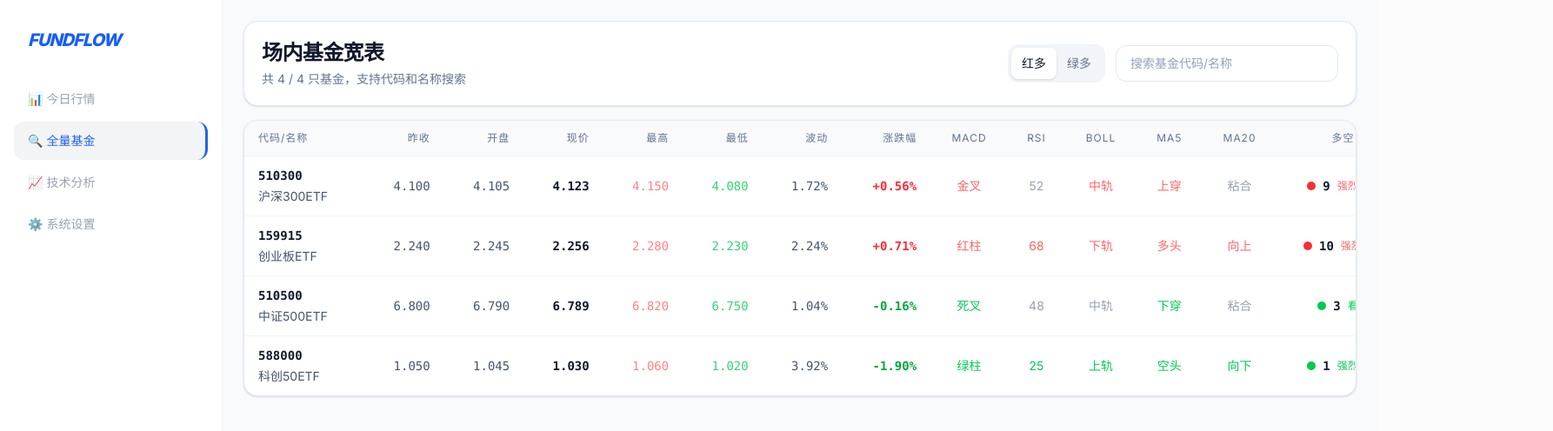
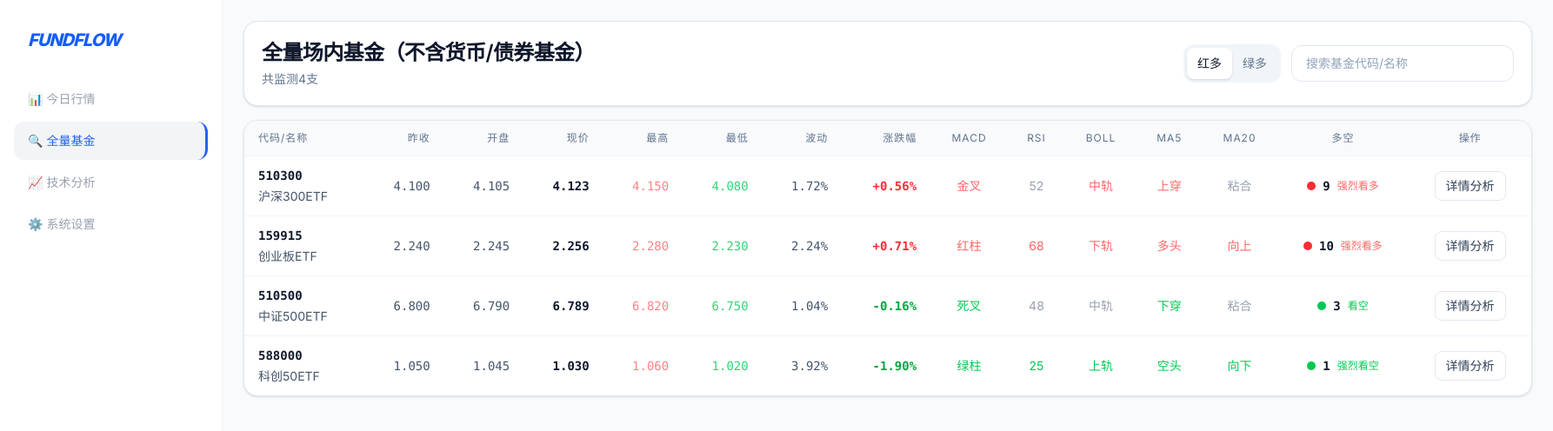
Before and after one commit to zmx199299/etf-stock-selection-tool, a Vue app: page /funds in a window 1280 px wide. Shown: the top 496 px of the page at 87% size, 1786 px wide, since content can reach past the window. Built offline with nearby package versions, Linux system fonts and the light colour scheme.

Commit message:
fix: polish fund list review feedback

```diff
--- a/src/views/FundList.vue
+++ b/src/views/FundList.vue
@@ -1,11 +1,11 @@
 <template>
   <section class="min-h-full bg-slate-50 p-4 md:p-6">
-    <div class="mx-auto flex max-w-7xl flex-col gap-4">
+    <div class="flex w-full flex-col gap-4">
       <div class="rounded-2xl border border-slate-200 bg-white p-4 shadow-sm md:p-5">
         <div class="flex flex-col gap-4 lg:flex-row lg:items-center lg:justify-between">
           <div class="space-y-1">
-            <h1 class="text-2xl font-semibold tracking-tight text-slate-900">场内基金宽表</h1>
-            <p class="text-sm text-slate-500">共 {{ filteredRows.length }} / {{ rows.length }} 只基金，支持代码和名称搜索</p>
+            <h1 class="text-2xl font-semibold tracking-tight text-slate-900">全量场内基金（不含货币/债券基金）</h1>
+            <p class="text-sm text-slate-500">共监测{{ rows.length }}支</p>
           </div>
 
           <div class="flex flex-col gap-3 md:flex-row md:items-center">
@@ -70,10 +70,15 @@
                 class="border-t border-slate-100 align-middle transition hover:bg-slate-50/80"
               >
                 <td class="px-4 py-3">
-                  <div class="flex flex-col gap-1">
+                  <button
+                    :data-test="`xueqiu-${row.code}`"
+                    type="button"
+                    class="flex flex-col gap-1 text-left transition hover:opacity-80"
+                    @click="openXueqiu(row.code)"
+                  >
                     <span class="font-mono text-sm font-semibold text-slate-900">{{ row.code }}</span>
                     <span class="text-sm text-slate-600">{{ row.name }}</span>
-                  </div>
+                  </button>
                 </td>
                 <td class="px-4 py-3 text-right font-mono text-slate-600">{{ formatPrice(row.prevClose) }}</td>
                 <td class="px-4 py-3 text-right font-mono text-slate-600">{{ formatPrice(row.open) }}</td>
@@ -251,6 +256,11 @@ function goToAnalysis(code: string) {
   })
 }
 
+function openXueqiu(code: string) {
+  const market = code.startsWith('5') || code.startsWith('6') ? 'SH' : 'SZ'
+  window.open(`https://xueqiu.com/S/${market}${code}`, '_blank', 'noopener,noreferrer')
+}
+
 async function fetchFunds() {
   if (import.meta.env.MODE === 'test' || import.meta.env.DEV) {
     funds.value = mockFunds
```
Also changed, not shown: 2 other files (tests, documents, lock files or other folders).
